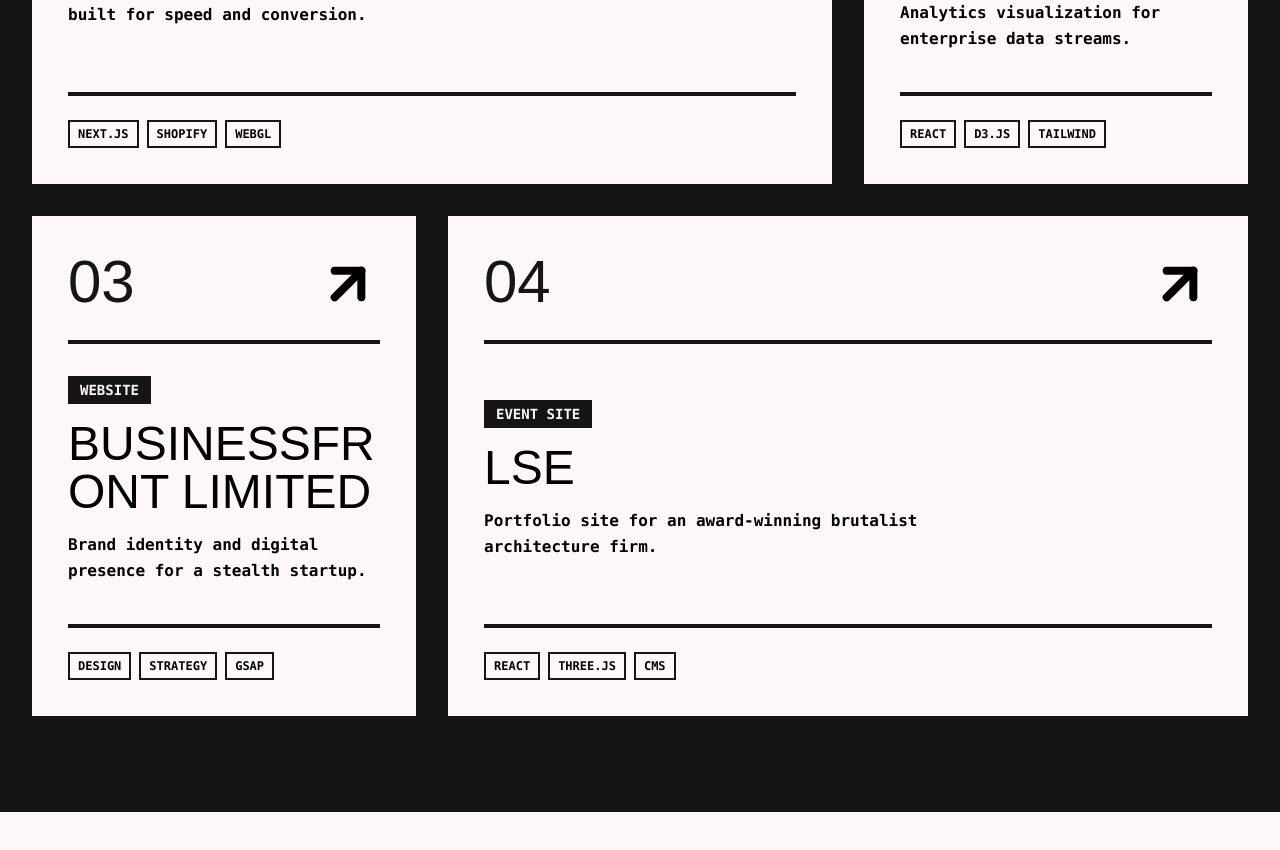
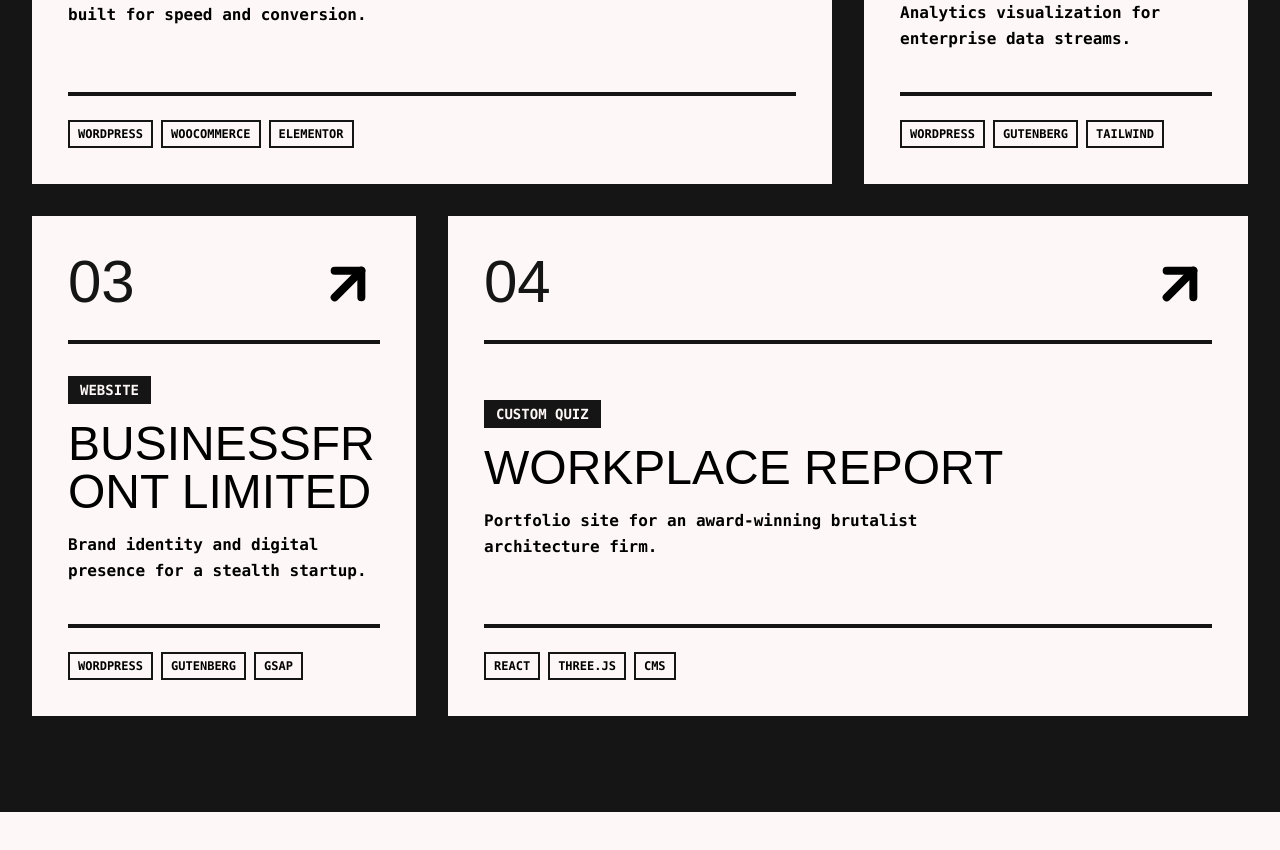
Before and after one commit to KathieU/2026-Portfolio, a React (Vite) app: page / in a window 1280 px wide. Shown: the part 1560-2410 px from the top of the page. Built offline with nearby package versions, Linux system fonts and the light colour scheme.

Commit message:
Added workplace report to projects

```diff
--- a/src/components/Projects.tsx
+++ b/src/components/Projects.tsx
@@ -14,7 +14,7 @@
     category: 'E-COMMERCE',
     description:
       'A high-performance headless commerce platform built for speed and conversion.',
-    stack: ['NEXT.JS', 'SHOPIFY', 'WEBGL'],
+    stack: ['WORDPRESS', 'WOOCOMMERCE', 'ELEMENTOR'],
     size: 'large',
   },
   {
@@ -22,7 +22,7 @@
     title: 'TECHPOINT AFRICA',
     category: 'Custom wordpress theme',
     description: 'Analytics visualization for enterprise data streams.',
-    stack: ['REACT', 'D3.JS', 'TAILWIND'],
+    stack: ['WORDPRESS', 'GUTENBERG', 'TAILWIND'],
     size: 'small',
   },
   {
@@ -30,13 +30,13 @@
     title: 'BUSINESSFRONT LIMITED',
     category: 'Website',
     description: 'Brand identity and digital presence for a stealth startup.',
-    stack: ['DESIGN', 'STRATEGY', 'GSAP'],
+    stack: ['WORDPRESS', 'GUTENBERG', 'GSAP'],
     size: 'small',
   },
   {
     id: '04',
-    title: 'LSE',
-    category: 'EVENT SITE',
+    title: 'WORKPLACE REPORT',
+    category: 'CUSTOM QUIZ',
     description:
       'Portfolio site for an award-winning brutalist architecture firm.',
     stack: ['REACT', 'THREE.JS', 'CMS'],
```
